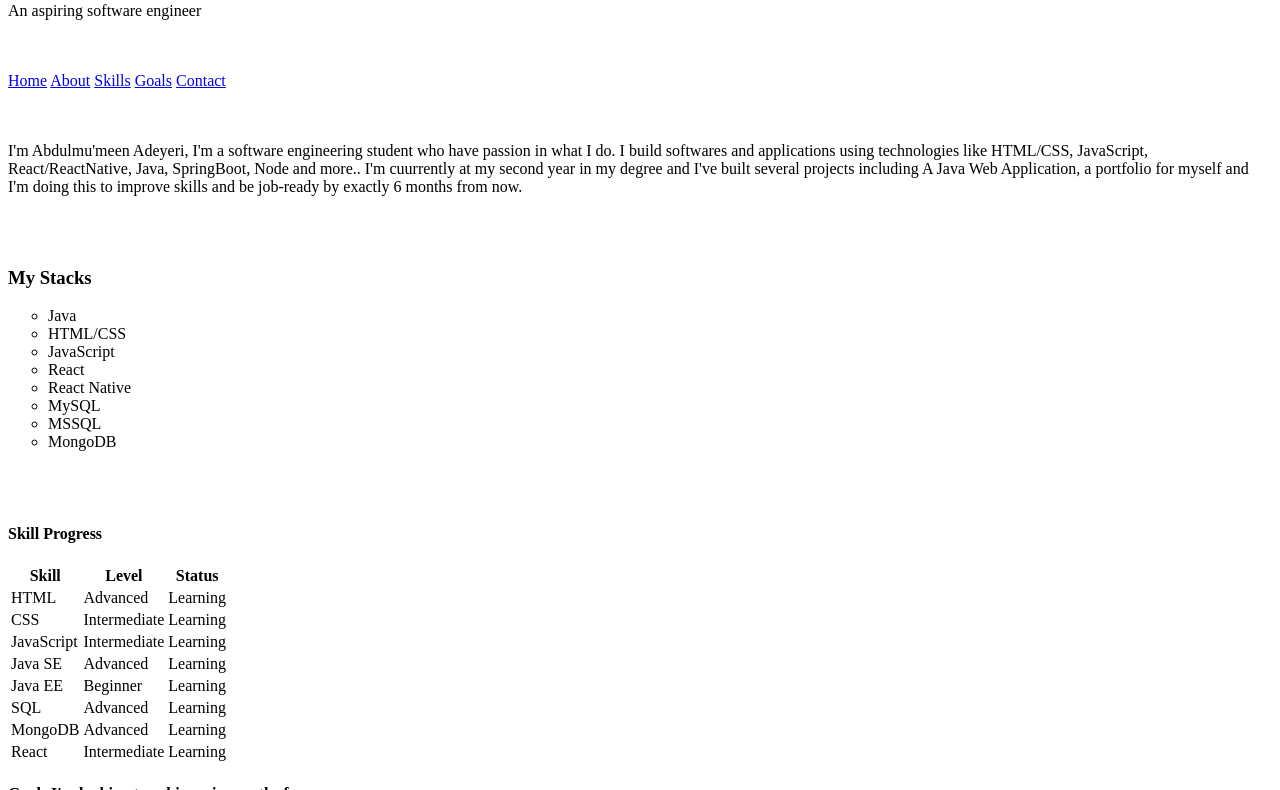
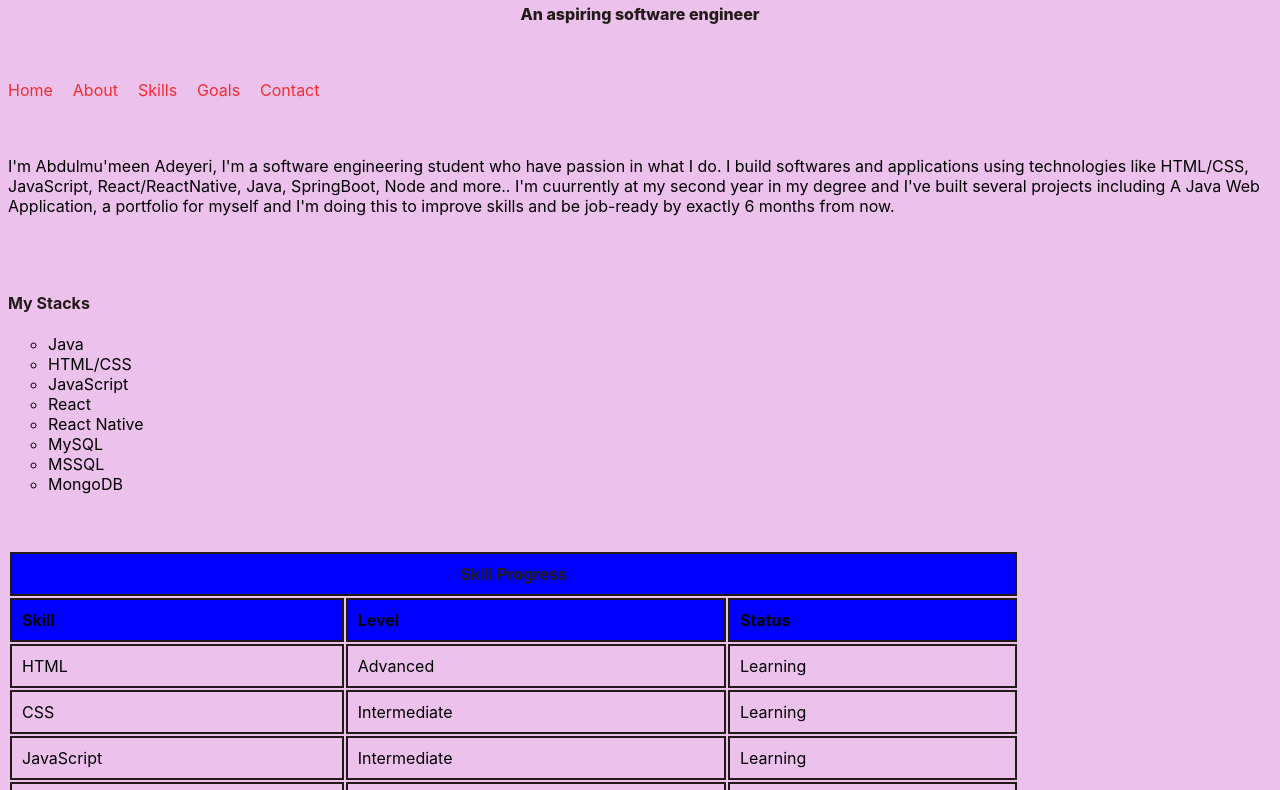
Before and after one commit to dark007cell/Software-Engineering-Journey, a plain HTML site: page index.html in a window 1280 px wide. Shown: the part 65-855 px from the top of the page. Drawn offline with Linux system fonts and the light colour scheme.

Commit message:
Day 4: Added CSS styling - colors, fonts, table, and form styling

```diff
--- a/Day-1.html
+++ b/index.html
@@ -5,21 +5,22 @@
     <meta charset="UTF-8">
     <meta name="viewport" content="width=device-width, initial-scale=1.0">
     <title>Abdulmu'meen</title>
+    <link rel="stylesheet" href="style.css">
 </head>
 
 <body>
-    <Header>
-        <h2>Abdulmu'meen Adeyeri</h2>
-        <p>An aspiring software engineer</p>
-    </Header>
+    <header>
+        <h2 id="heroh">Abdulmu'meen Adeyeri</h2>
+        <p id="p">An aspiring software engineer</p>
+    </header>
     <br> <br>
-    <Nav>
+    <nav>
         <a href="#Home">Home</a>
         <a href="#About">About</a>
         <a href="#Skills">Skills</a>
         <a href="#Goal">Goals</a>
         <a href="#Contact">Contact</a>
-    </Nav>
+    </nav>
     <br> <br>
     <article>
         <section name="About">
@@ -34,7 +35,7 @@
         </section>
         <br> <br>
         <section name="Skills">
-            <h3>My Stacks</h3>
+            <h4>My Stacks</h4>
             <ul type="circle">
                 <li>Java</li>
                 <li>HTML/CSS</li>
@@ -50,7 +51,11 @@
         <section name="skill-progress">
             <table>
                 <thead>
-                    <h4>Skill Progress</h4>
+                    <tr>
+                        <th colspan="3">
+                            <h4>Skill Progress</h4>
+                        </th>
+                    </tr>
                     <tr>
                         <th>Skill</th>
                         <th>Level</th>
--- /dev/null
+++ b/style.css
@@ -0,0 +1,73 @@
+/*A*/
+:root{
+    --text-color:rgb(34, 25, 25);
+}
+body{
+    font-family: 'Inter', sans-serif ;
+    background-color: rgb(236, 193, 236);
+}
+/*B*/
+#heroh,#p{
+    font-weight: 800;
+    color: var(--text-color);
+    text-align: center;
+}
+/*C*/
+nav{
+    display: flex;
+    gap: 20px;
+}
+nav a{
+    color: rgb(243, 45, 45);
+    text-decoration: none;
+}
+/*D*/
+section h4{
+    color: var(--text-color);
+    font-weight: 750;
+}
+/*E*/
+table{
+    width: 80%;
+}
+table thead h4{
+    text-align: center;
+    width: 100%;
+    margin: 0;
+}
+td,th{
+    border: 2px solid var(--text-color);
+    padding: 10px;
+    text-align: left;
+}
+th {
+    background-color: blue;
+    font-weight: bold;
+}
+/*F*/
+form{
+    width: 30%;
+    display: flex;
+    flex-direction: column;
+}
+form textarea{
+    padding: 20px;
+}
+input,textarea,button{
+    padding: 5px;
+    margin: 20px;
+    border-radius: 5px;
+}
+label{
+    padding-left: 20px;
+}
+button{
+    border-radius: 15px;
+    width: 60%;
+    margin-left: 60px;
+    font-weight: 600;
+    background-color: aquamarine;
+}
+button:hover{
+    cursor: pointer;
+}
```
